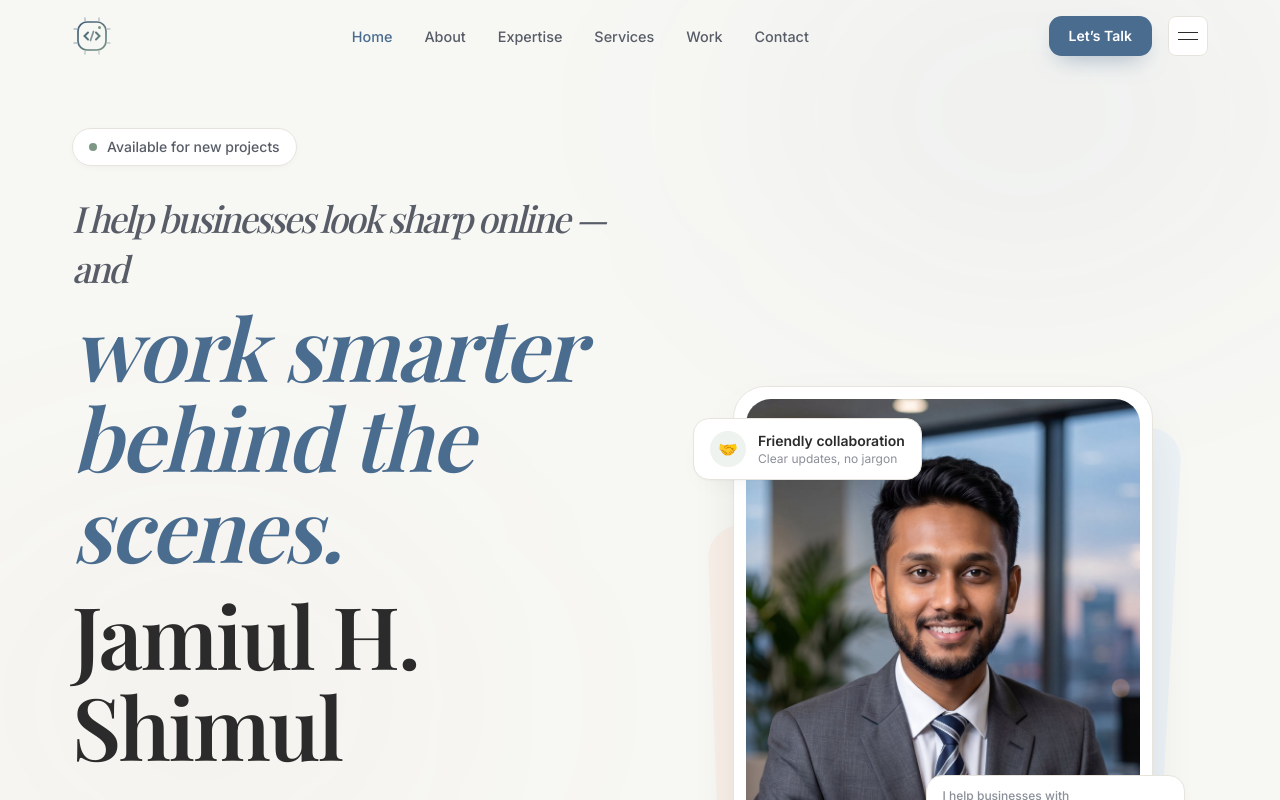
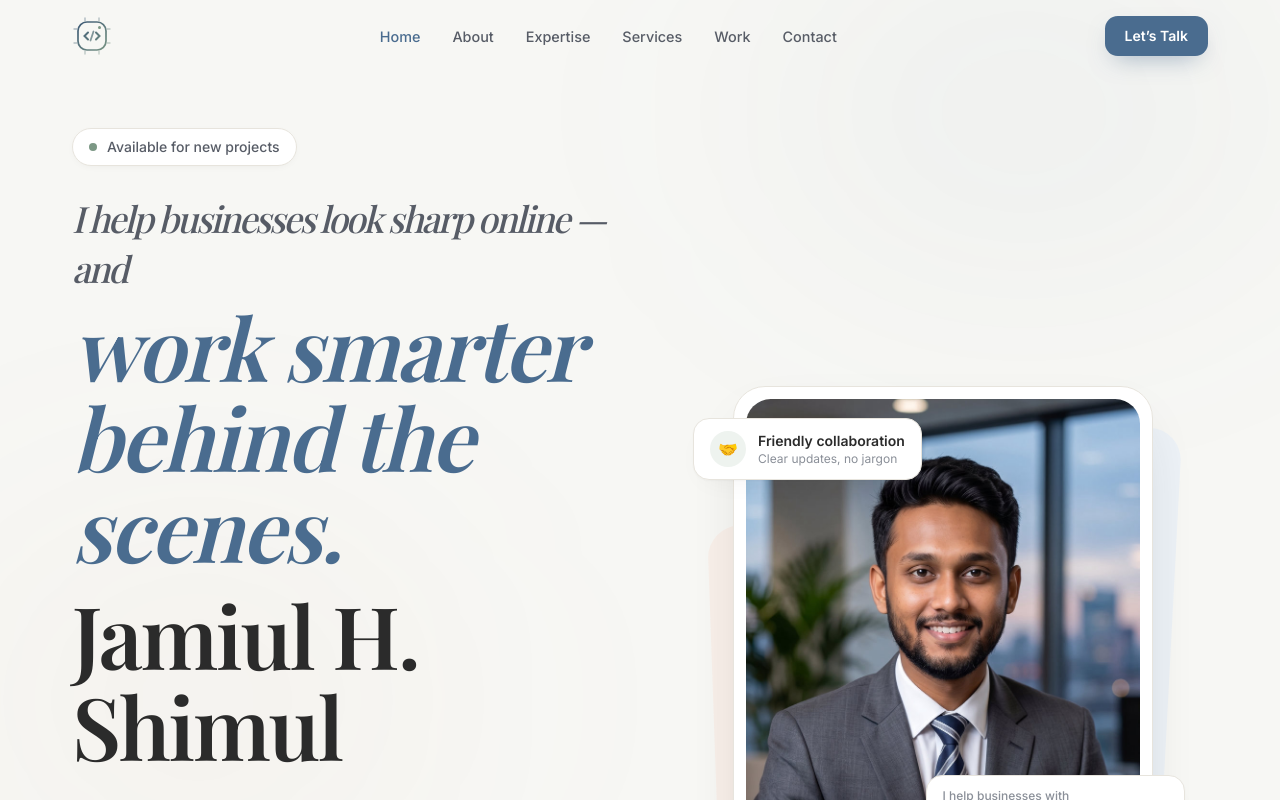
Before and after one commit to freelancerjamiulhasanshimul/jamiul-portfolio, a Next.js app: page / in a window 1280 px wide. Shown: the top 800 px of the page. Built offline with nearby package versions, Linux system fonts and the light colour scheme.

Commit message:
Fix: hide hamburger menu button on desktop

```diff
--- a/src/components/Navbar.tsx
+++ b/src/components/Navbar.tsx
@@ -81,7 +81,7 @@ export default function Navbar() {
             onClick={() => setOpen((v) => !v)}
             aria-expanded={open}
             aria-label={open ? "Close menu" : "Open menu"}
-            className="flex h-10 w-10 flex-col items-center justify-center gap-1.5 rounded-lg border border-line bg-paper"
+            className="flex h-10 w-10 flex-col items-center justify-center gap-1.5 rounded-lg border border-line bg-paper lg:hidden"
           >
             <span
               className={`h-px w-5 bg-ink transition-transform duration-300 ${open ? "translate-y-[3.5px] rotate-45" : ""}`}
```
